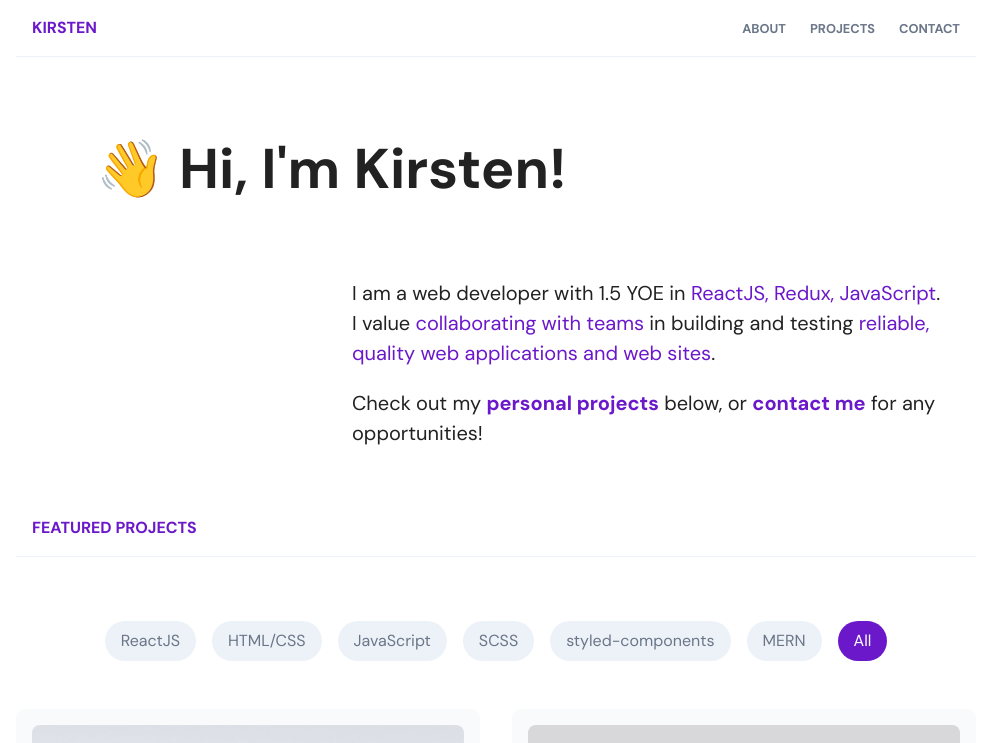
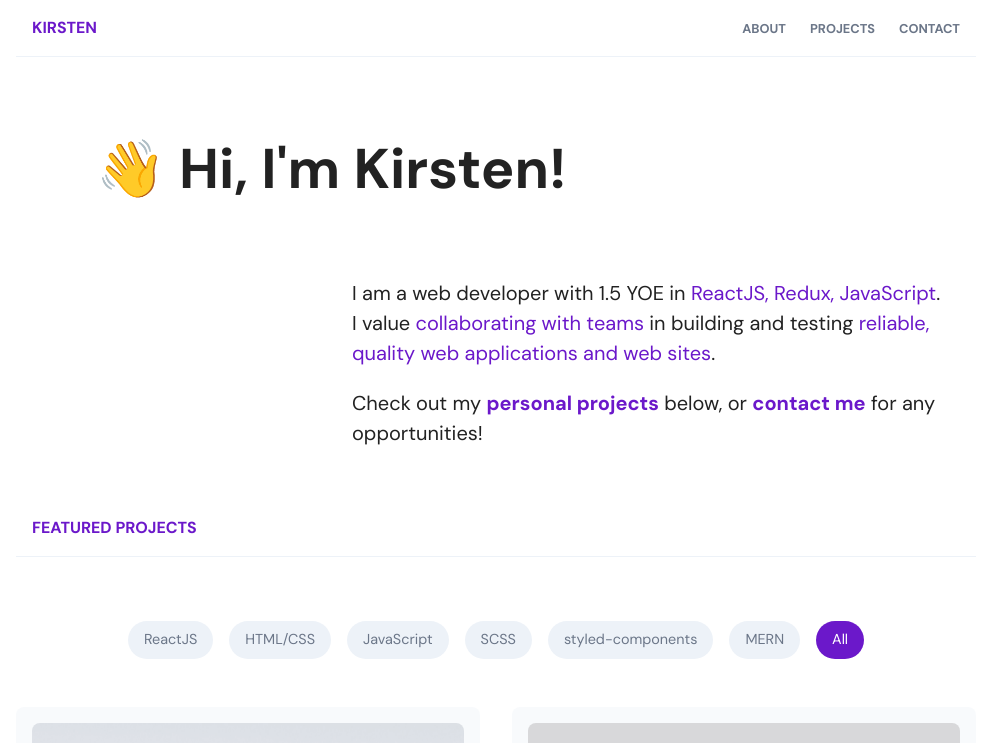
Before and after one commit to kmalcaba/kmalcaba.github.io, a React (Create React App) app: page / in a window 1280 px wide. Shown: the top 743 px of the page, without its empty margins (144-1135 px from the left). Built offline with nearby package versions, Linux system fonts and the light colour scheme.

Commit message:
Change tags font size

```diff
--- a/src/components/Projects/Projects.scss
+++ b/src/components/Projects/Projects.scss
@@ -14,6 +14,7 @@
     align-items: center;
     gap: 1rem;
     flex-wrap: wrap;
+    font-size: 0.9rem;
 
     li {
       cursor: pointer;
```
